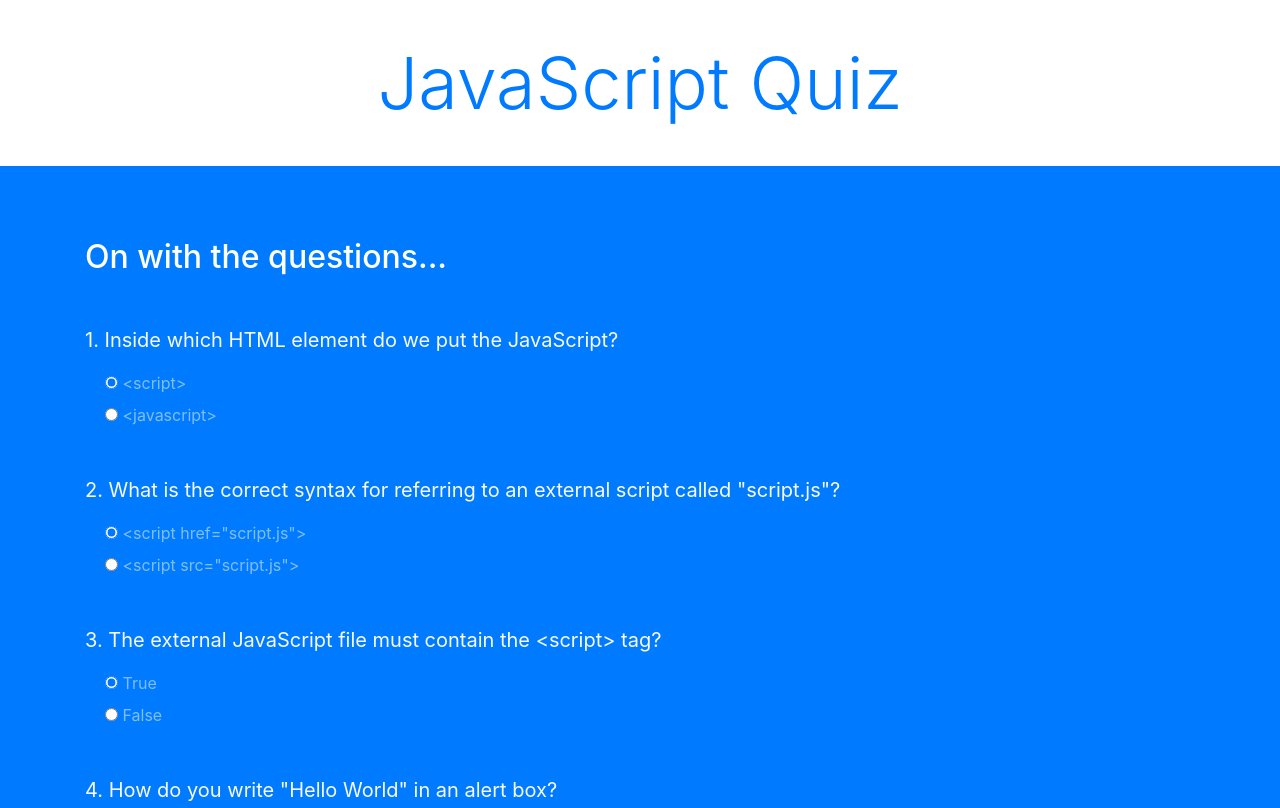
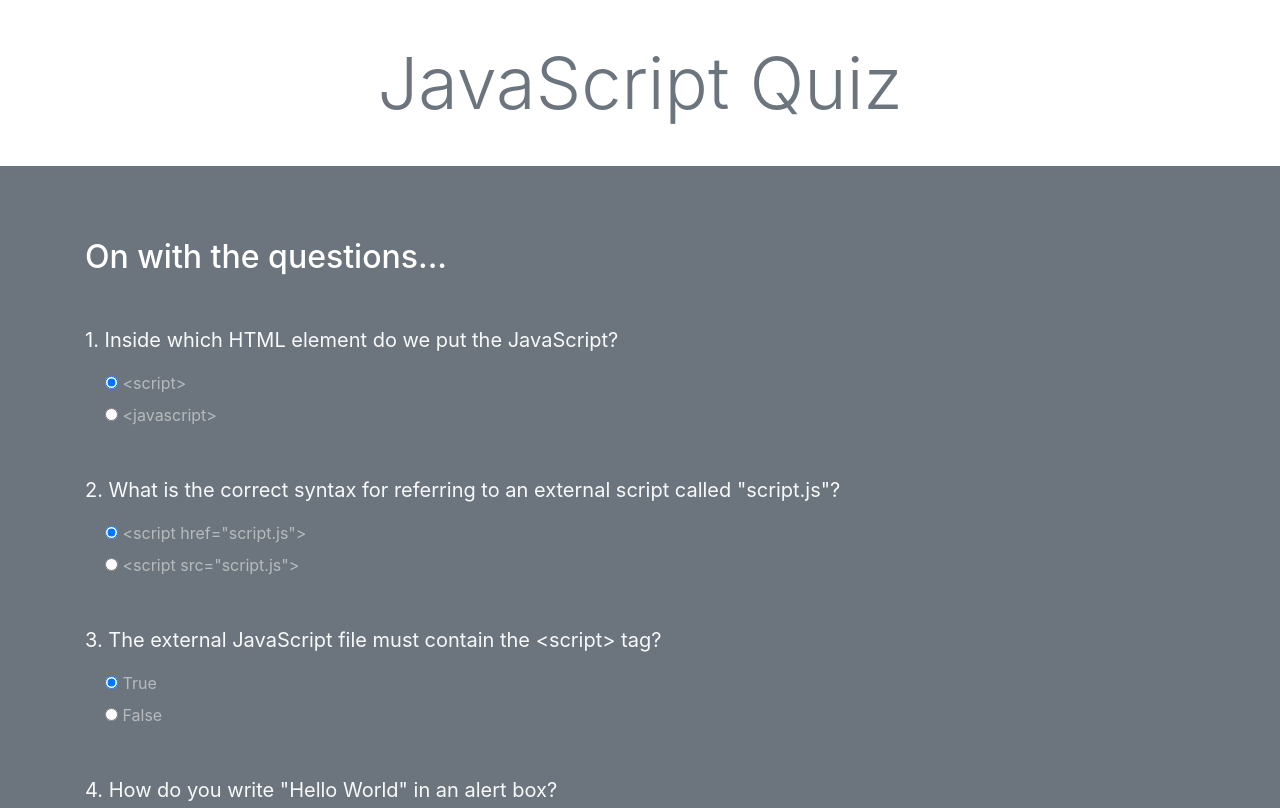
Before and after one commit to yogimp/Quiz-App, a plain HTML site: page index.html in a window 1280 px wide. Shown: the top 808 px of the page. Drawn offline with nearby package versions, Linux system fonts and the light colour scheme.

Commit message:
Clean Codes and Fix some bugs

```diff
--- a/index.html
+++ b/index.html
@@ -12,22 +12,21 @@
   <!-- top section -->
   <div class="intro py-3 bg-white text-center">
     <div class="container">
-      <h2 class="text-primary display-3 my-4">JavaScript Quiz</h2>
+      <h2 class="text-secondary display-3 my-4">JavaScript Quiz</h2>
     </div>
   </div>
 
   <!-- result section -->
   <div class="result py-4 d-none bg-light text-center">
     <div class="container lead">
-      <p><span class="text-primary display-4 p-3">0%</span> correct answers</p>
+      <p><span class="text-danger display-4 p-3">0%</span> correct answers</p>
     </div>
   </div>
 
   <!-- quiz section -->
-  <div class="quiz py-4 bg-primary">
+  <div class="quiz py-4 bg-secondary">
     <div class="container">
       <h2 class="my-5 text-white">On with the questions...</h2>
-
       <form class="quiz-form text-light">
         <div class="my-5">
           <p class="lead font-weight-normal">1. Inside which HTML element do we put the JavaScript?</p>
@@ -88,7 +87,6 @@
           <input type="submit" class="btn btn-light">
         </div>
       </form>
-
     </div>
   </div>
 
```
